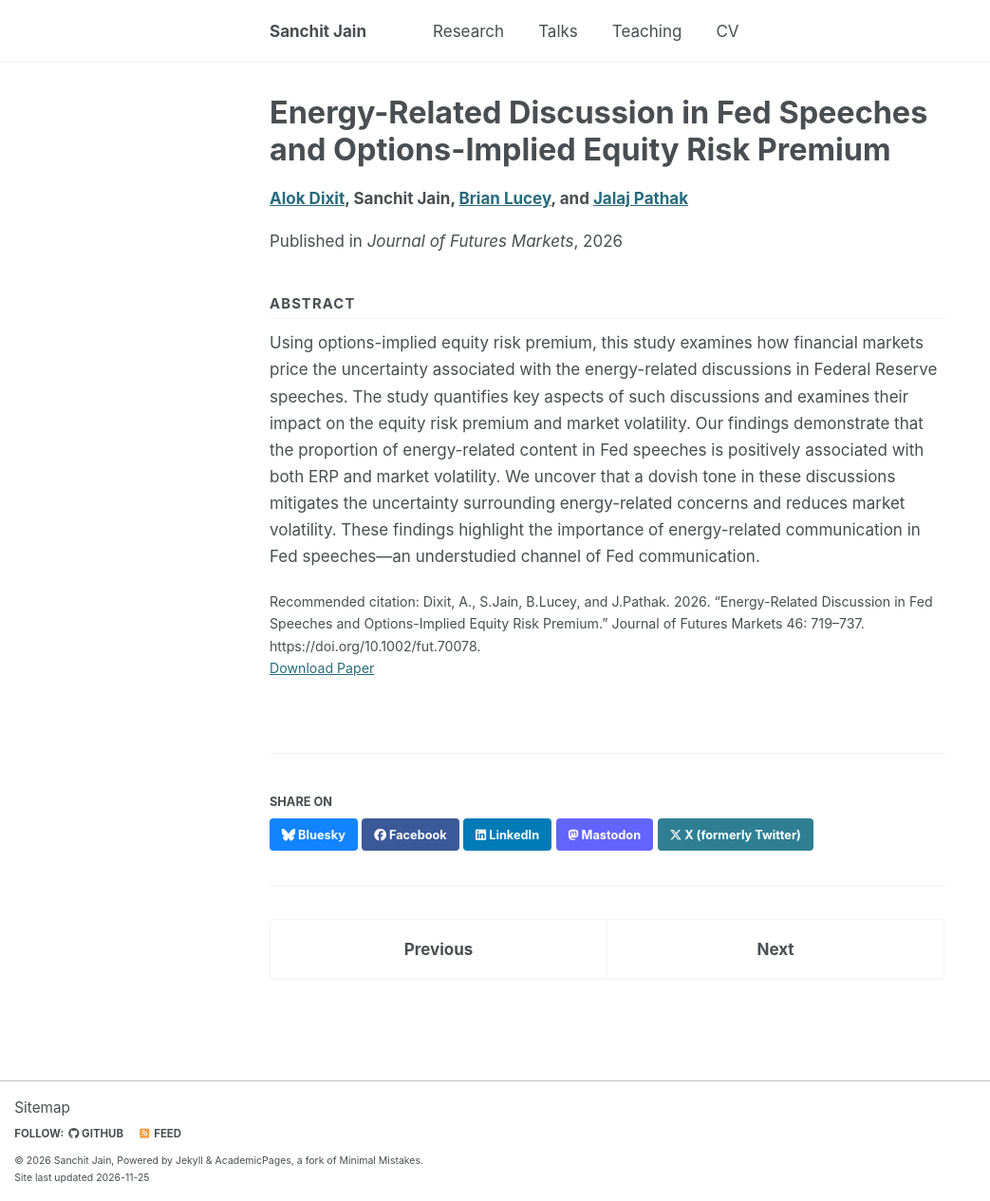
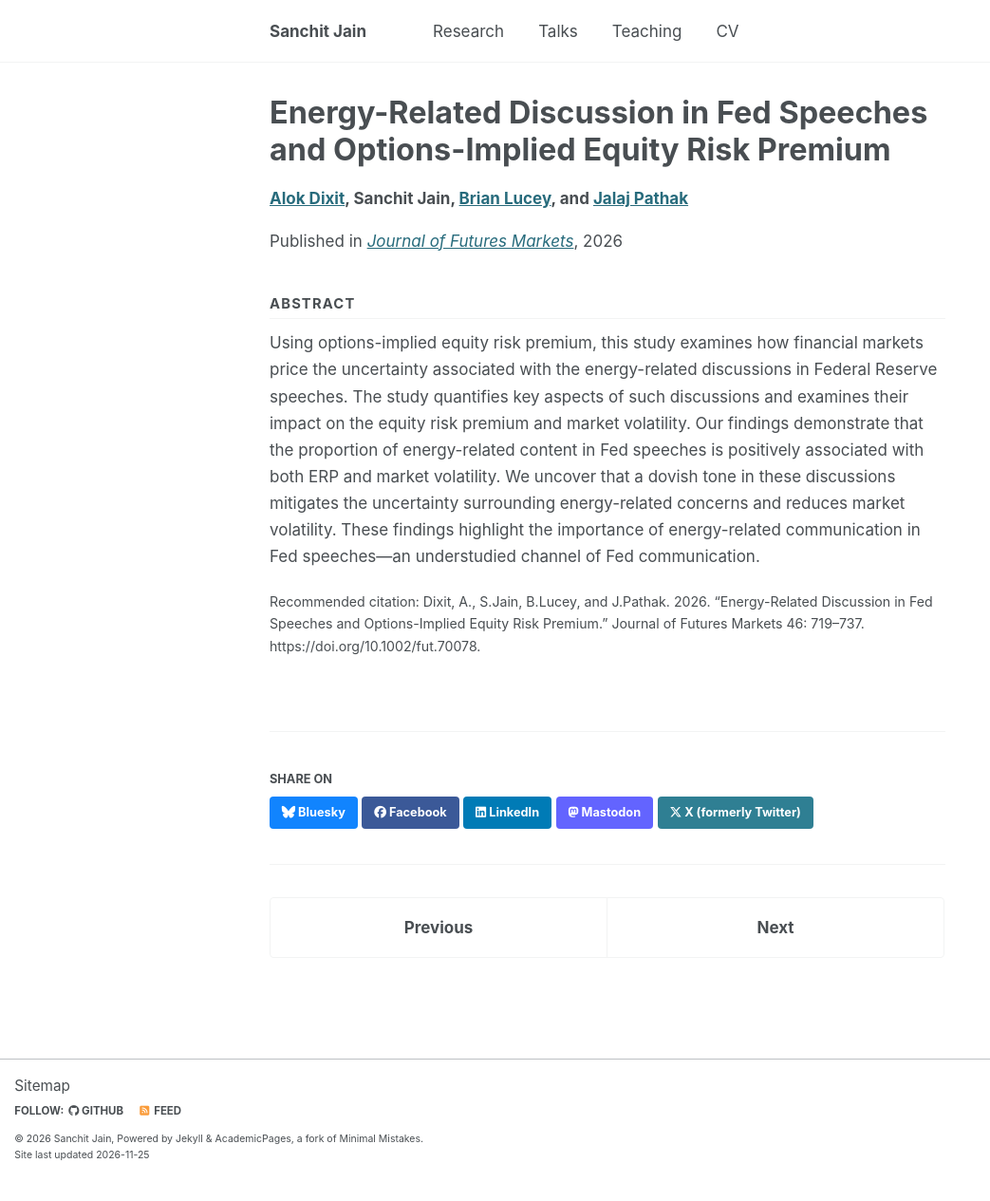
Before and after one commit to casanchitjain/casanchitjain.github.io, a Jekyll site: the page built from _publications/2026-energy-related-discussion.md, in a window 1280 px wide and 1265 px high. Shown: the whole window at 95% size, without its empty margins (0-1043 px from the left). Built offline with Jekyll 4.4.1, drawn with Linux system fonts in a browser that asks for light colours; a script bundle is joined from its source files by our own code; library files that are not in the unit come from our copies.

Commit message:
Link published paper venue to the journal instead of a Download Paper line
- single.html, archive-single.html: venue of published manuscripts links to paperurl (DOI)
- single.html: drop the bottom Download Paper link for manuscripts and empty paperurl

```diff
--- a/_includes/archive-single.html
+++ b/_includes/archive-single.html
@@ -52,7 +52,7 @@
 
       {% unless post.category == 'working' %}
         {% if post.venue and post.date %}
-          <p class="paper-venue">{{ post.venue }}, {{ post.date | date: "%Y" }}</p>
+          <p class="paper-venue">{% if post.category == 'manuscripts' and post.paperurl != '' %}<a href="{{ post.paperurl }}">{{ post.venue }}</a>{% else %}{{ post.venue }}{% endif %}, {{ post.date | date: "%Y" }}</p>
         {% elsif post.venue %}
           <p class="paper-venue">{{ post.venue }}</p>
         {% endif %}
--- a/_layouts/single.html
+++ b/_layouts/single.html
@@ -49,7 +49,7 @@ layout: default
   {% unless page.category == 'working' %}
     {% if page.venue and page.date %}
       <p>
-        Published in <i>{{ page.venue }}</i>,
+        Published in <i>{% if page.category == 'manuscripts' and page.paperurl != '' %}<a href="{{ page.paperurl }}">{{ page.venue }}</a>{% else %}{{ page.venue }}{% endif %}</i>,
         {{ page.date | default: "1900-01-01" | date: "%Y" }}
       </p>
     {% elsif page.venue %}
@@ -82,13 +82,14 @@ layout: default
         <p>{{ page.abstract }}</p>{% endif %}
         {{ content }}
 
-        {% if page.citation and page.paperurl and page.slidesurl and page.bibtexurl %}
+        {% assign paper_dl = page.paperurl %}{% if page.category == 'manuscripts' or paper_dl == '' %}{% assign paper_dl = nil %}{% endif %}
+        {% if page.citation and paper_dl and page.slidesurl and page.bibtexurl %}
           <p style="font-size: smaller">Recommended citation: {{ page.citation }}<br /><a href="{{ page.paperurl }}">Download Paper</a> | <a href="{{ page.slidesurl }}">Download Slides</a> | <a href="{{ page.bibtexurl }}">Download Bibtex</a></p>
-        {% elsif page.citation and page.paperurl and page.slidesurl %}
+        {% elsif page.citation and paper_dl and page.slidesurl %}
           <p style="font-size: smaller">Recommended citation: {{ page.citation }}<br /><a href="{{ page.paperurl }}">Download Paper</a> | <a href="{{ page.slidesurl }}">Download Slides</a></p>
-        {% elsif page.citation and page.paperurl and page.bibtexurl %}
+        {% elsif page.citation and paper_dl and page.bibtexurl %}
           <p style="font-size: smaller">Recommended citation: {{ page.citation }}<br /><a href="{{ page.paperurl }}">Download Paper</a> | <a href="{{ page.bibtexurl }}">Download Bibtex</a></p>
-        {% elsif page.citation and page.paperurl %}
+        {% elsif page.citation and paper_dl %}
           <p style="font-size: smaller">Recommended citation: {{ page.citation }}<br /><a href="{{ page.paperurl }}">Download Paper</a></p>
         {% elsif page.citation and page.slidesurl and page.bibtexurl %}
           <p style="font-size: smaller">Recommended citation: {{ page.citation }}<br /><a href="{{ page.slidesurl }}">Download Slides</a> | <a href="{{ page.bibtexurl }}">Download Bibtex</a></p>
@@ -96,7 +97,7 @@ layout: default
           <p style="font-size: smaller">Recommended citation: {{ page.citation }}<br /><a href="{{ page.slidesurl }}">Download Slides</a></p>
         {% elsif page.slidesurl and page.bibtexurl %}
           <p style="font-size: smaller"><a href="{{ page.slidesurl }}">Download Slides</a> | <a href="{{ page.bibtexurl }}">Download Bibtex</a></p>
-        {% elsif page.paperurl and page.bibtexurl %}
+        {% elsif paper_dl and page.bibtexurl %}
           <p style="font-size: smaller"><a href="{{ page.paperurl }}">Download Paper</a> | <a href="{{ page.bibtexurl }}">Download Bibtex</a></p>
         {% elsif page.citation and page.bibtexurl %}
           <p style="font-size: smaller">Recommended citation: {{ page.citation }}<br /><a href="{{ page.bibtexurl }}">Download Bibtex</a></p>
```
